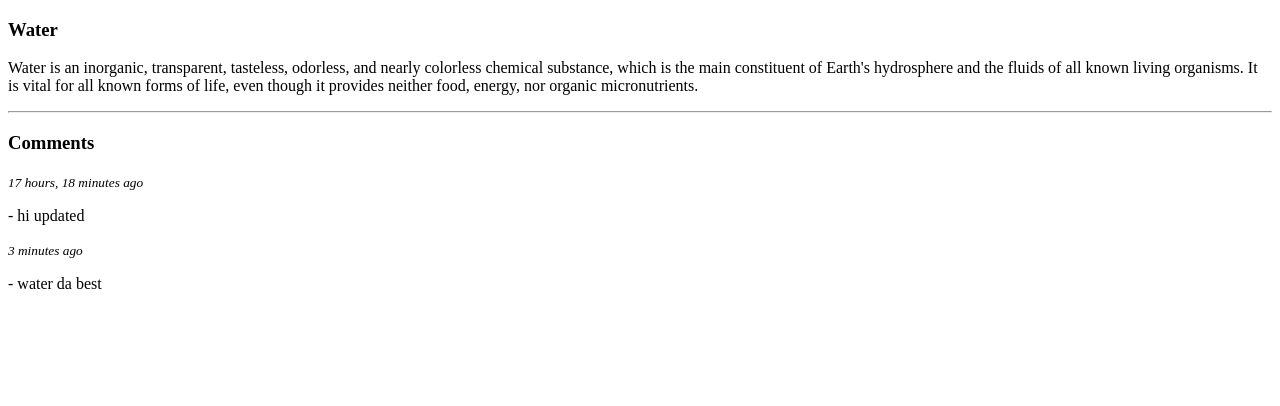
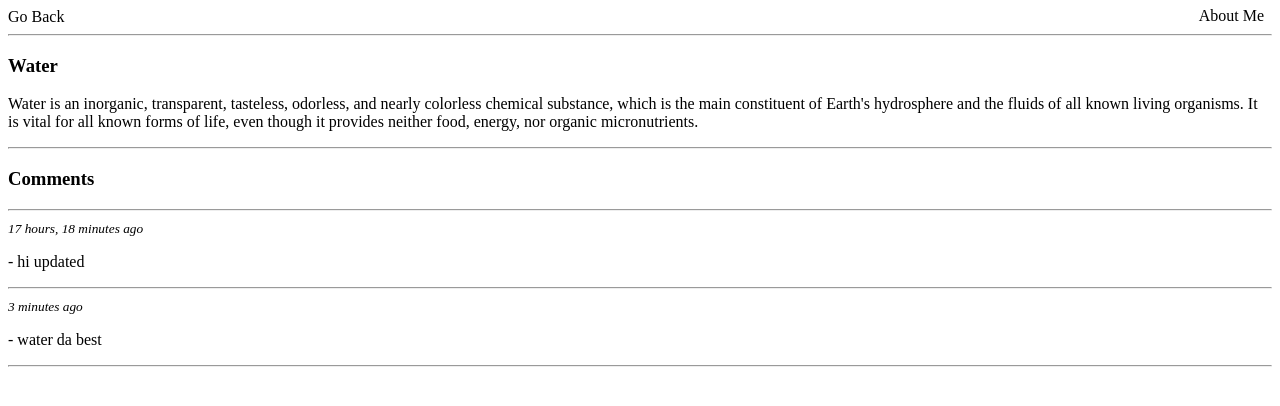
Before and after one commit to sxoxgxi/Portfolio, a Django app: page /blog/1 in a window 1280 px wide. Shown: the top 406 px of the page. Run offline with Django 4.2, Linux system fonts and the light colour scheme; data comes from the database, SQL or seed files in the repository; parts of the project's set-up code (start-up, migrations or seed data) failed here and were passed over.

Commit message:
error page

```diff
--- a/sogi/base/models.py
+++ b/sogi/base/models.py
@@ -1,4 +1,3 @@
-from turtle import update
 from django.db import models
 from django.contrib.auth.models import User
 # Create your models here.
--- a/sogi/base/templates/base/blog.html
+++ b/sogi/base/templates/base/blog.html
@@ -1,5 +1,4 @@
 {% extends "base/main.html" %}
-
 {% block content %}
 
 <h1>blogsite</h1>
--- a/sogi/base/templates/base/blog_detail.html
+++ b/sogi/base/templates/base/blog_detail.html
@@ -1,14 +1,15 @@
 {% extends "base/main.html" %}
-
 {% block content %}
 
     <h3>{{post}}</h3>
     <p>{{post.content}}</p>
     <hr>
     <h3>Comments</h3>
+    <hr>
     {% for comment in comments %}
       <small><em>{{comment.updated|timesince}} ago</em></small>
       <p>- {{comment}}</p>
+      <hr>
     {% endfor %}
 
 {% endblock content %}
--- a/sogi/base/templates/base/main.html
+++ b/sogi/base/templates/base/main.html
@@ -8,6 +8,26 @@
     <title>SOGI</title>
 </head>
 <body>
+    <style>
+        .nav-link {
+            display: inline-block;
+
+            color: rgb(0, 0, 0);
+
+            text-align: center;
+            line-height: 3%px;
+
+            text-decoration: none;
+        }
+        #about {
+            position: absolute;
+            top: 7px;
+            right: 16px;
+            display: inline-block;
+        }
+    </style>
+    {% include "base/navbar.html" %}
+    <hr>
     {% block content %}
 
     {% endblock content %}
--- /dev/null
+++ b/sogi/base/templates/base/navbar.html
@@ -0,0 +1,5 @@
+<nav id="topnav">
+    <a class="nav-link" href="{{request.META.HTTP_REFERER}}">Go Back</a>
+
+    <a id="about" class="nav-link" href="{% url 'home' %}">About Me</a>
+</nav>
--- a/sogi/base/urls.py
+++ b/sogi/base/urls.py
@@ -5,4 +5,5 @@ urlpatterns = [
     path('', views.index, name="home"),
     path('blog/', views.blog, name="blog"),
     path('blog/<str:id>', views.blog_detail, name="blog_detail"),
+    path('login/', views.login, name="login"),
 ]
--- a/sogi/base/views.py
+++ b/sogi/base/views.py
@@ -1,7 +1,7 @@
 from multiprocessing import context
 from django.http import HttpResponse
 from django.shortcuts import render
-
+from django.http import HttpResponse
 from .models import User, Post, Comment
 
 
@@ -20,3 +20,7 @@ def blog_detail(request, id):
     comments = post.comment_set.all()
     context = {'post': post, 'comments': comments}
     return render(request, 'base/blog_detail.html', context)
+
+
+def login(request):
+    return HttpResponse("<center><p>404 Not Found</p> Try again later <p> <img src='https://media1.tenor.com/images/bd900a9a994238168c8e843cc3a575a6/tenor.gif' alt='Not found'></p></center>", status=404)
```
Also changed, not shown: sogi/base/templates/base/home.html (+13 -4 lines).
